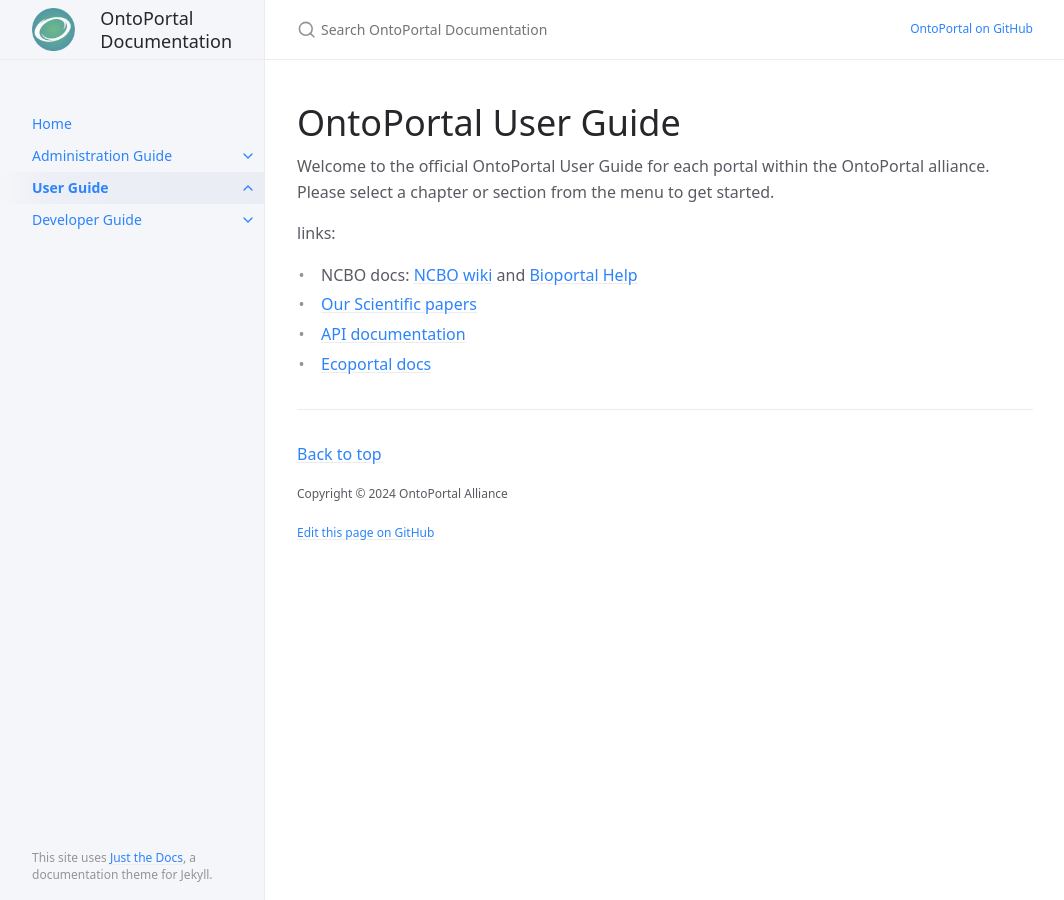
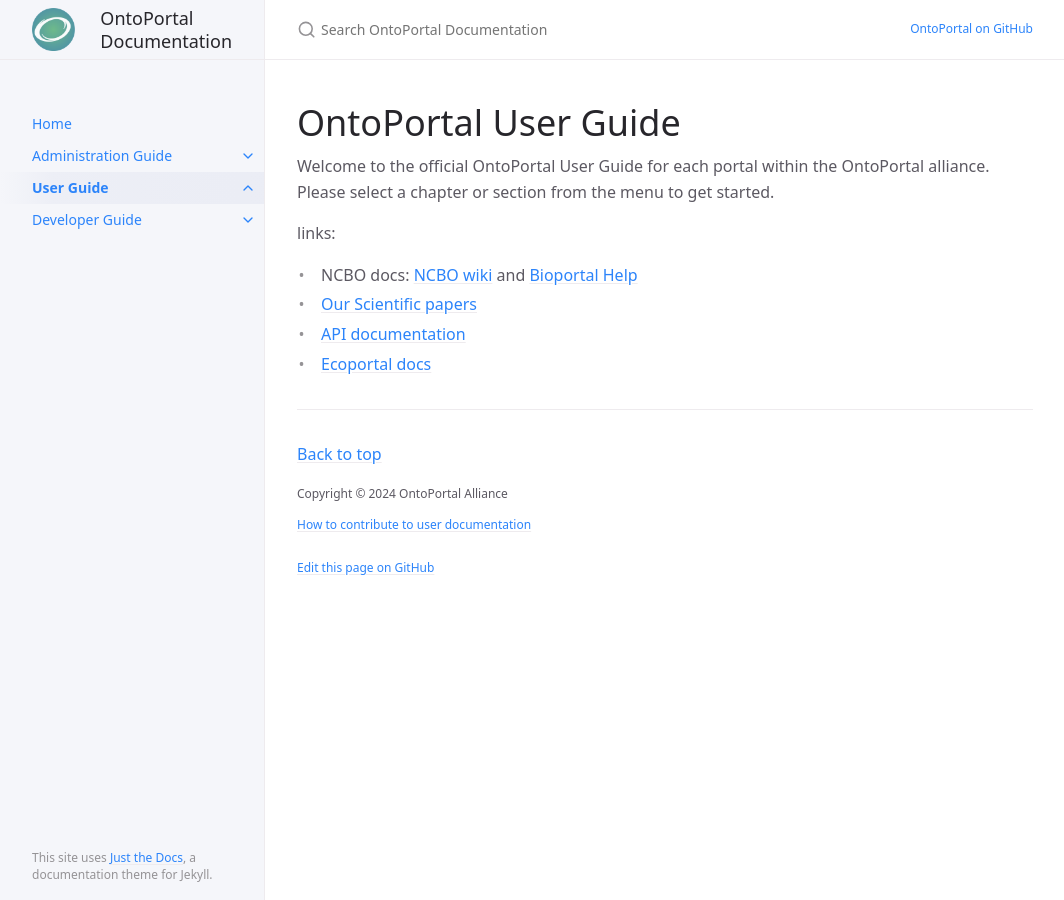
Before and after one commit to ontoportal/documentation, a Jekyll site: the page built from docs/users-guide-docs/index.md, in a window 1280 px wide. Shown: the whole page, without its empty margins (107-1171 px from the left). Built offline with Jekyll 4.4.1, drawn with Linux system fonts in a browser that asks for light colours.

Commit message:
Updated default layout to the User Guide spelling change

```diff
--- a/_layouts/default.html
+++ b/_layouts/default.html
@@ -208,7 +208,7 @@ layout: table_wrappers
 
             {{ footer_custom }}
 
-            {% if page.title == "Users guide" or page.parent == "Users guide" or page.grand_parent == "Users guide" %}
+            {% if page.title == "User Guide" or page.parent == "User Guide" or page.grand_parent == "User Guide" %}
               <p class="text-small"><a href="/documentation/user_guide/contribute">How to contribute to user documentation</a></p>
             {% endif %}
 
```
